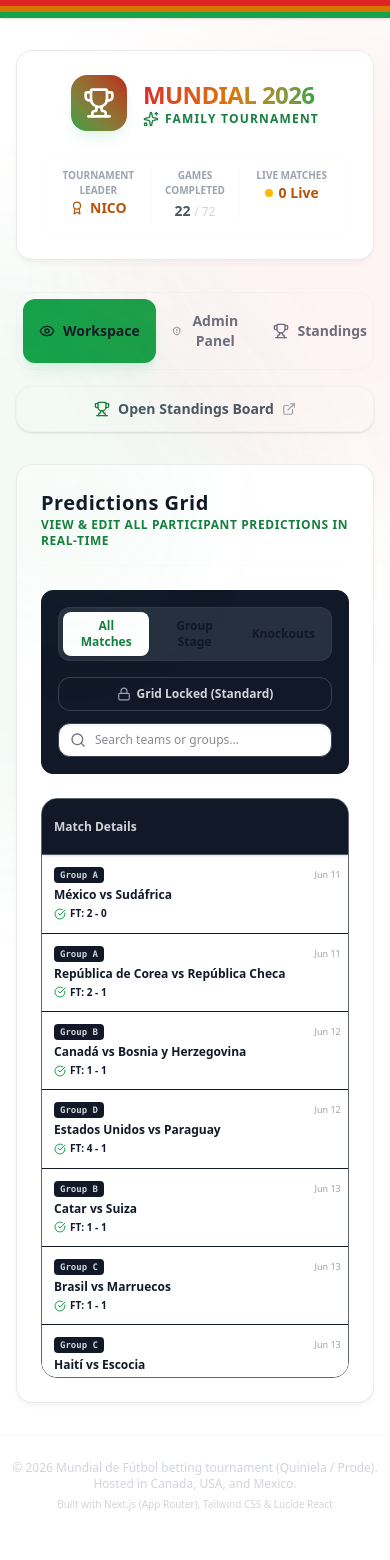
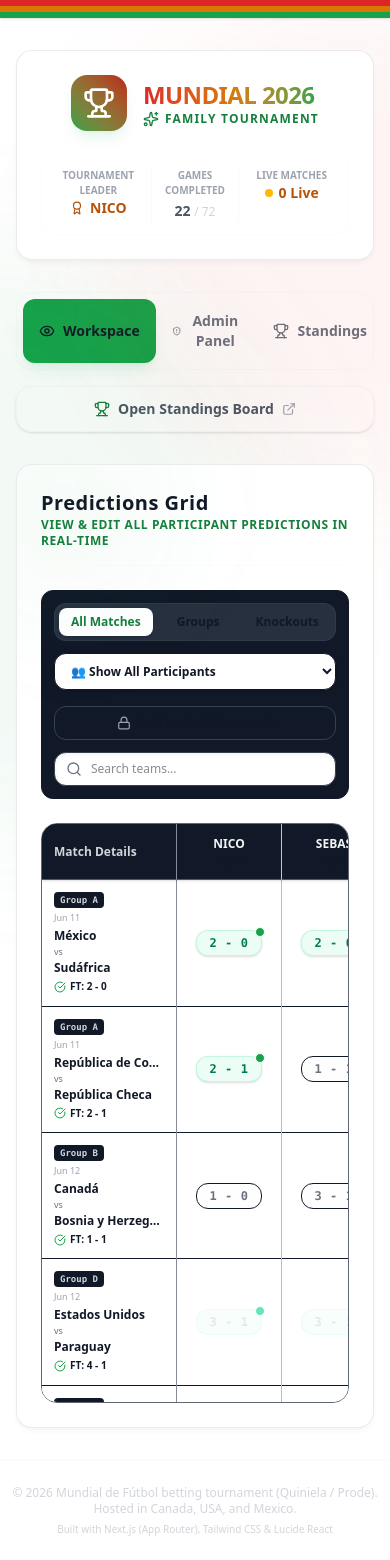
Before and after one commit to nicoabdo/Initial-local-tournament-build, a Next.js app: page / in a window 390 px wide. Shown: the top 1560 px of the page. Before the commit the page ends 1535 px from the top, so only its background shows below. Built offline with nearby package versions, Linux system fonts and the light colour scheme.

Commit message:
Improve responsive mobile layout of Predictions Grid with stacked column widths and focused participant filter

```diff
--- a/src/components/PredictionWorkspace.tsx
+++ b/src/components/PredictionWorkspace.tsx
@@ -37,6 +37,7 @@ export default function PredictionWorkspace({
   const [stageFilter, setStageFilter] = useState<"all" | "group" | "knockout">("all");
   const [searchQuery, setSearchQuery] = useState("");
   const [overrideUnlock, setOverrideUnlock] = useState(false);
+  const [focusedUserId, setFocusedUserId] = useState<string>("all");
 
   // Sort users by points descending (leaderboard order) for standard presentation
   const sortedUsers = [...users].sort((a, b) => b.total_points - a.total_points);
@@ -97,9 +98,11 @@ export default function PredictionWorkspace({
       </div>
 
       {/* Search and Filter Toolbar */}
-      <div className="flex flex-col sm:flex-row gap-4 items-center justify-between bg-slate-50 p-4 rounded-xl border border-slate-100">
+      <div className="flex flex-col lg:flex-row gap-4 items-center justify-between bg-slate-50 p-3 sm:p-4 rounded-xl border border-slate-100">
+        {/* Left side: Stage Filter Tab Buttons & Participant Selector */}
+        <div className="flex flex-col sm:flex-row gap-3 w-full lg:w-auto items-center">
           {/* Stage Filter Tab Buttons */}
-        <div className="flex bg-slate-200/60 p-1 rounded-xl border border-slate-300/30 w-full sm:w-auto">
+          <div className="flex bg-slate-200/60 p-1 rounded-xl border border-slate-300/30 w-full sm:w-auto justify-between sm:justify-start">
             {(["all", "group", "knockout"] as const).map(tab => (
               <button
                 key={tab}
@@ -107,16 +110,31 @@ export default function PredictionWorkspace({
                 className={`px-3 py-1.5 rounded-lg text-xs font-bold transition-all cursor-pointer ${
                   stageFilter === tab
                     ? "bg-white text-emerald-600 shadow-sm"
-                  : "text-slate-550 hover:text-slate-850"
+                    : "text-slate-555 hover:text-slate-850"
                 }`}
               >
-              {tab === "all" ? "All Matches" : tab === "group" ? "Group Stage" : "Knockouts"}
+                {tab === "all" ? "All Matches" : tab === "group" ? "Groups" : "Knockouts"}
               </button>
             ))}
           </div>
 
+          {/* Participant Filter Dropdown */}
+          <div className="relative w-full sm:w-48">
+            <select
+              value={focusedUserId}
+              onChange={(e) => setFocusedUserId(e.target.value)}
+              className="w-full bg-white border border-slate-205 rounded-xl px-3 py-2 text-xs text-slate-100 focus:outline-none focus:border-emerald-500/80 shadow-sm font-semibold cursor-pointer"
+            >
+              <option value="all">👥 Show All Participants</option>
+              {sortedUsers.map(u => (
+                <option key={u.id} value={u.id}>👤 Focus: {u.name}</option>
+              ))}
+            </select>
+          </div>
+        </div>
+
         {/* Right side: Lock Toggle & Search */}
-        <div className="flex flex-col sm:flex-row gap-3 items-center w-full sm:w-auto">
+        <div className="flex flex-col sm:flex-row gap-3 items-center w-full lg:w-auto">
           {/* Lock / Unlock Toggle Button */}
           <button
             type="button"
@@ -124,7 +142,7 @@ export default function PredictionWorkspace({
             className={`flex items-center gap-1.5 px-3 py-2 rounded-xl text-xs font-bold transition-all border cursor-pointer w-full sm:w-auto justify-center ${
               overrideUnlock
                 ? "bg-red-50 text-red-600 border-red-200 hover:bg-red-100/60 shadow-sm"
-                : "bg-slate-100 text-slate-600 border-slate-200 hover:bg-slate-250/60"
+                : "bg-slate-100 text-slate-100 border-slate-200 hover:bg-slate-250/60"
             }`}
           >
             {overrideUnlock ? (
@@ -141,11 +159,11 @@ export default function PredictionWorkspace({
           </button>
 
           {/* Search Input */}
-          <div className="relative w-full sm:w-56">
+          <div className="relative w-full sm:w-48">
             <Search className="absolute left-3 top-1/2 -translate-y-1/2 w-4 h-4 text-slate-400" />
             <input
               type="text"
-              placeholder="Search teams or groups..."
+              placeholder="Search teams..."
               value={searchQuery}
               onChange={(e) => setSearchQuery(e.target.value)}
               className="w-full bg-white border border-slate-200 rounded-xl pl-9 pr-4 py-2 text-xs text-slate-100 focus:outline-none focus:border-emerald-500/80 shadow-inner"
@@ -172,12 +190,14 @@ export default function PredictionWorkspace({
           <thead className="sticky top-0 bg-slate-50 border-b border-slate-200/80 z-20 shadow-sm">
             <tr>
               {/* Sticky first column header */}
-              <th className="sticky left-0 bg-slate-50 z-30 p-3 font-bold text-slate-600 min-w-[200px] border-r border-slate-200/60 shadow-[2px_0_5px_-2px_rgba(0,0,0,0.05)]">
+              <th className="sticky left-0 bg-slate-50 z-30 p-3 font-bold text-slate-600 min-w-[125px] sm:min-w-[200px] border-r border-slate-200/60 shadow-[2px_0_5px_-2px_rgba(0,0,0,0.05)]">
                 Match Details
               </th>
 
               {/* User columns */}
-              {sortedUsers.map(user => (
+              {sortedUsers
+                .filter(u => focusedUserId === "all" || u.id === focusedUserId)
+                .map(user => (
                   <th key={user.id} className="p-3 text-center min-w-[105px] border-r border-slate-200/30">
                     <div className="font-extrabold text-slate-850 truncate max-w-[95px]" title={user.name}>
                       {user.name}
@@ -199,9 +219,9 @@ export default function PredictionWorkspace({
                 <tr key={match.id} className="hover:bg-slate-50/50 transition-colors group">
 
                   {/* Sticky First Column: Match Details */}
-                  <td className="sticky left-0 bg-white z-10 p-3 border-r border-slate-200/60 min-w-[200px] shadow-[2px_0_5px_-2px_rgba(0,0,0,0.05)] group-hover:bg-slate-50">
-                    <div className="flex items-center justify-between text-[9px] text-slate-500 mb-1">
-                      <span className="font-mono bg-slate-100 text-slate-600 px-1.5 py-0.5 rounded font-bold">
+                  <td className="sticky left-0 bg-white z-10 p-3 border-r border-slate-200/60 min-w-[125px] sm:min-w-[200px] shadow-[2px_0_5px_-2px_rgba(0,0,0,0.05)] group-hover:bg-slate-50">
+                    <div className="flex flex-col sm:flex-row sm:items-center justify-between text-[9px] text-slate-500 mb-1 gap-1">
+                      <span className="font-mono bg-slate-100 text-slate-600 px-1.5 py-0.5 rounded font-bold self-start sm:self-auto">
                         {match.group_stage}
                       </span>
                       <span>
@@ -209,8 +229,10 @@ export default function PredictionWorkspace({
                       </span>
                     </div>
 
-                    <div className="font-bold text-slate-100 flex items-center justify-between gap-1">
-                      <span className="truncate">{match.team_home} vs {match.team_away}</span>
+                    <div className="font-bold text-slate-100 flex flex-col sm:flex-row sm:items-start sm:justify-between gap-0.5 sm:gap-1 text-xs">
+                      <span className="truncate max-w-[110px] sm:max-w-none">{match.team_home}</span>
+                      <span className="text-[9px] text-slate-400 font-normal sm:mx-1 self-start sm:self-auto">vs</span>
+                      <span className="truncate max-w-[110px] sm:max-w-none">{match.team_away}</span>
                     </div>
 
                     {/* Official / Live Match Scores */}
@@ -229,13 +251,15 @@ export default function PredictionWorkspace({
                     {match.status === "scheduled" && (
                       <div className="flex items-center gap-1 text-[9px] text-slate-400 mt-1 font-semibold">
                         <Unlock className="w-3 h-3 text-emerald-500/60" />
-                        <span>Open for predictions</span>
+                        <span>Open</span>
                       </div>
                     )}
                   </td>
 
                   {/* Predictions cells per user */}
-                  {sortedUsers.map(user => {
+                  {sortedUsers
+                    .filter(u => focusedUserId === "all" || u.id === focusedUserId)
+                    .map(user => {
                     const savedPred = user.betting_scores.find(p => p.match_id === match.id);
                     const localEdit = unsavedChanges[user.id]?.[match.id];
 
```
Lines whose indentation alone changed are shown as unchanged.
